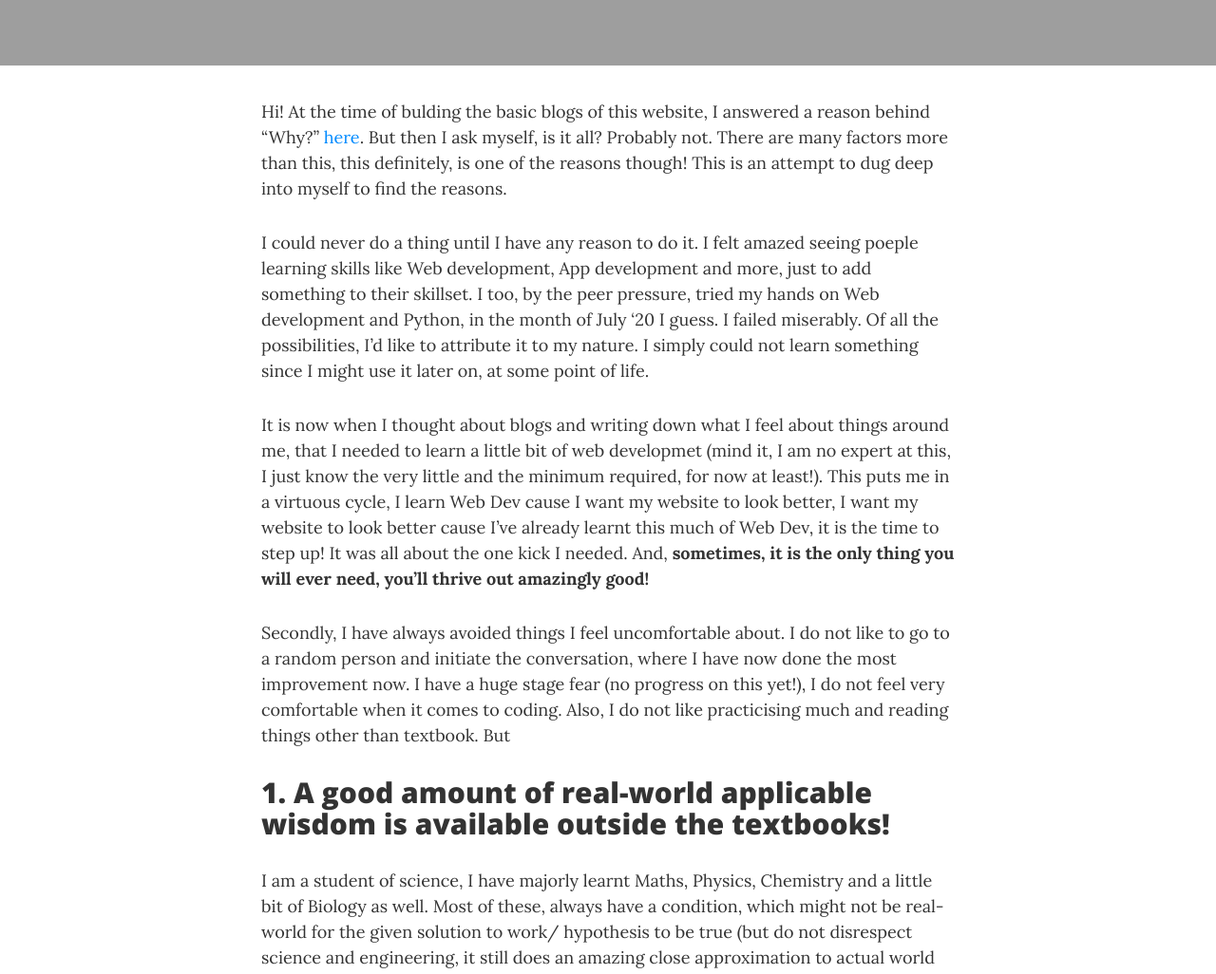
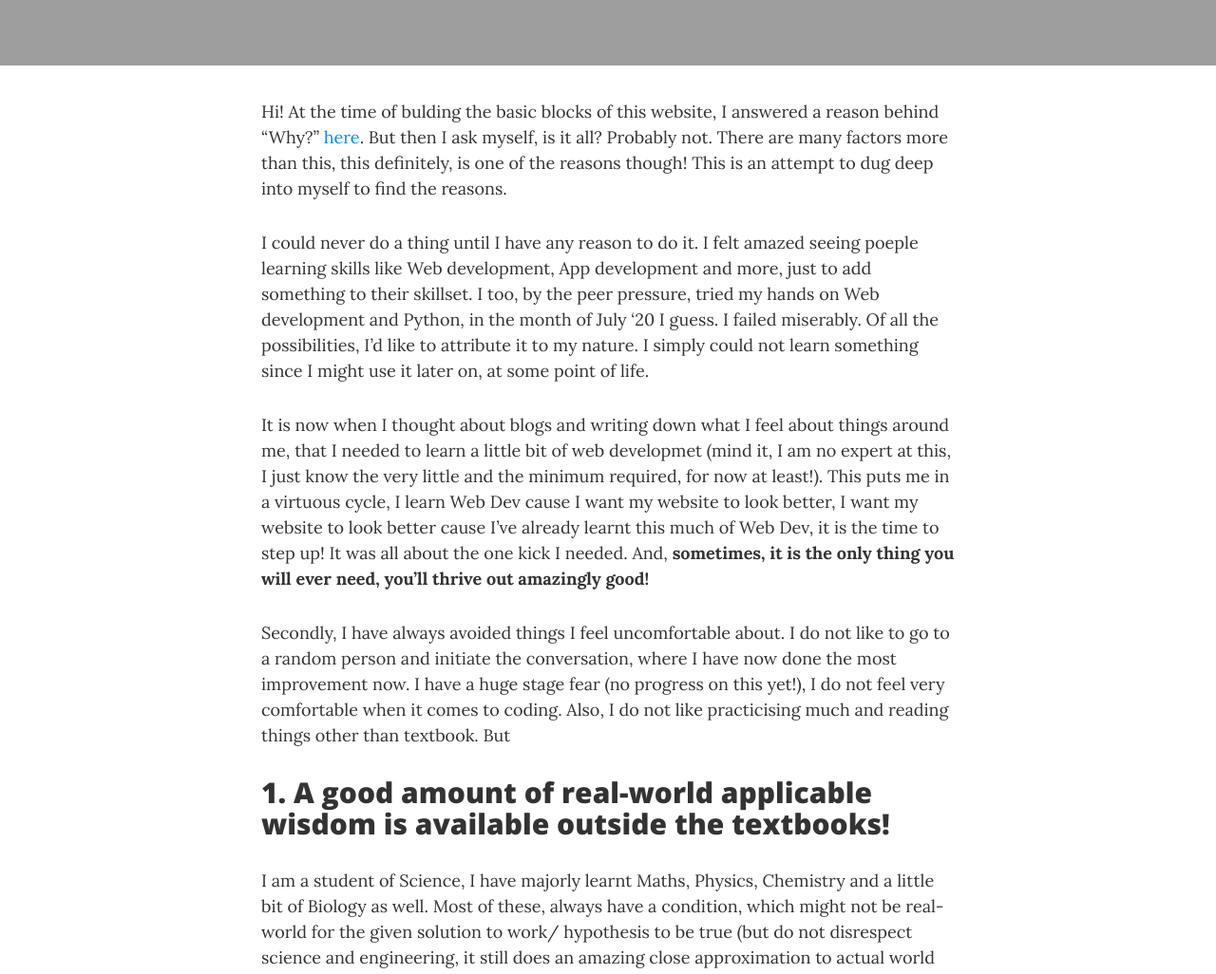
Before and after one commit to Vishwaraj2812/mypage, a Jekyll site: the page built from _posts/2020-12-15-I-took-an-oath.md, in a window 1280 px wide and 1400 px high, scrolled down 268 px. Shown: the part 154-1180 px from the top of the window at 95% size. Built offline with Jekyll 4.4.1, drawn with Linux system fonts in a browser that asks for light colours; nearby versions of some CDN libraries; some of the changed text lies outside the part shown.

Commit message:
Update 2020-12-15-I-took-an-oath.md

```diff
--- a/_posts/2020-12-15-I-took-an-oath.md
+++ b/_posts/2020-12-15-I-took-an-oath.md
@@ -8,7 +8,7 @@
 ---
 
 Hi!
-At the time of bulding the basic blogs of this website, I answered a reason behind "Why?" [here](https://vishwaraj2812.github.io/mypage.github.io/aboutme/). But then I ask myself, is it all? Probably not. There are many factors more than this, this definitely, is one of the reasons though! This is an attempt to dug deep into myself to find the reasons.
+At the time of bulding the basic blocks of this website, I answered a reason behind "Why?" [here](https://vishwaraj2812.github.io/mypage.github.io/aboutme/). But then I ask myself, is it all? Probably not. There are many factors more than this, this definitely, is one of the reasons though! This is an attempt to dug deep into myself to find the reasons.
 
 I could never do a thing until I have any reason to do it. I felt amazed seeing poeple learning skills like Web development, App development and more, just to add something
 to their skillset. I too, by the peer pressure, tried my hands on Web development and Python, in the month of July '20 I guess. I failed miserably. Of all the possibilities, I'd like to attribute it to my nature. I simply could not learn something since I might use it later on, at some point of life.
@@ -17,7 +17,7 @@
 
 Secondly, I have always avoided things I feel uncomfortable about. I do not like to go to a random person and initiate the conversation, where I have now done the most improvement now. I have a huge stage fear (no progress on this yet!), I do not feel very comfortable when it comes to coding. Also, I do not like practicising much and reading things other than textbook. But
 ## 1. A good amount of real-world applicable wisdom is available outside the textbooks!
-I am a student of science, I have majorly learnt Maths, Physics, Chemistry and a little bit of Biology as well. Most of these, always have a condition, which might not be real-world for the given solution to work/ hypothesis to be true (but do not disrespect science and engineering, it still does an amazing close approximation to actual world situations!).
+I am a student of Science, I have majorly learnt Maths, Physics, Chemistry and a little bit of Biology as well. Most of these, always have a condition, which might not be real-world for the given solution to work/ hypothesis to be true (but do not disrespect science and engineering, it still does an amazing close approximation to actual world situations!).
 But the world is different, it is full of living creatures, who are even evolving more than their survival instincts, which esentially says, it is very difficult to model them! And thereby, neither can we expect our assumptions/ conditions to be met nor can we expect a closer answer to real world situation.
 
 But, what I have learnt, is that you find an immense amount of wisdom and knowledge in other people's lives. There is a treasure of experiences and stories to read, and so much to gain from each of them. And the best way, economically or in the interest of time, is by books! So I took the oath to read more and more. I'll list down those books here once I feel I have read enough to share ;)
@@ -27,7 +27,7 @@
 
 
 So the things that I have learnt in my ife,
-1. ### Find a purpose, it will be easier for you to adopt more skills and knowledge that way
-2. ### Practice things as much as you can, do not exhaust yourself doing that but also do not fear because you are bad at it, it'll improve with practice, not with ignorance!
+1. #### Find a purpose, it will be easier for you to adopt more skills and knowledge that way
+2. #### Practice things as much as you can, do not exhaust yourself doing that but also do not fear because you are bad at it, it'll improve with practice, not with ignorance!
 
 Picture credits: Janiere Fernandez from Pexels
```
